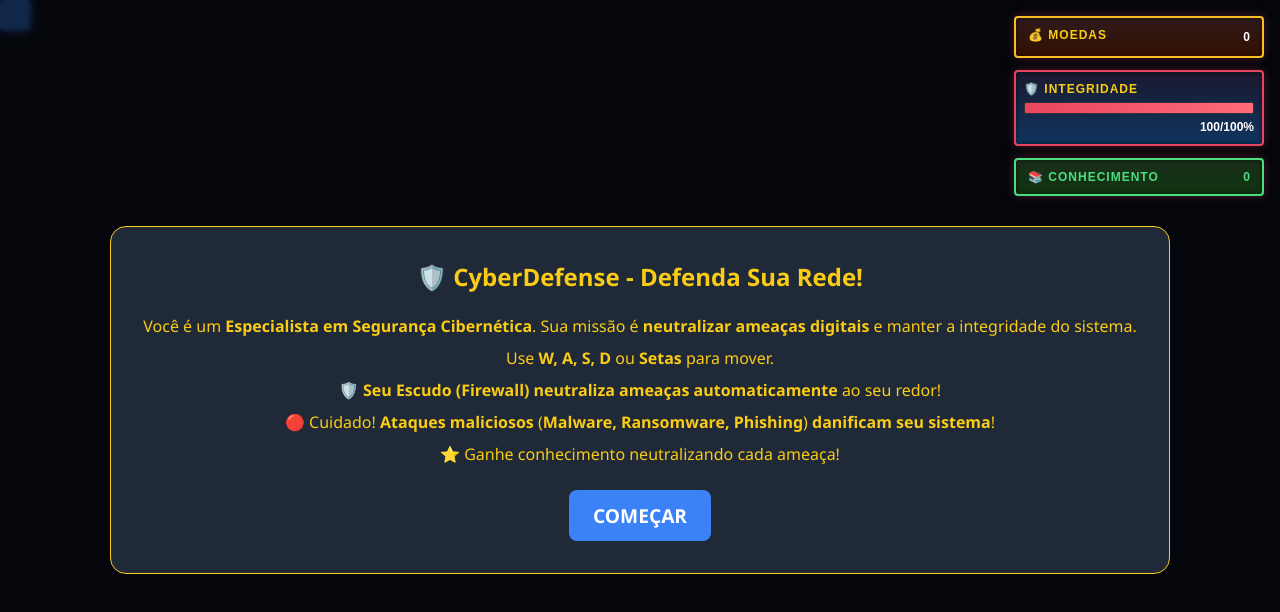
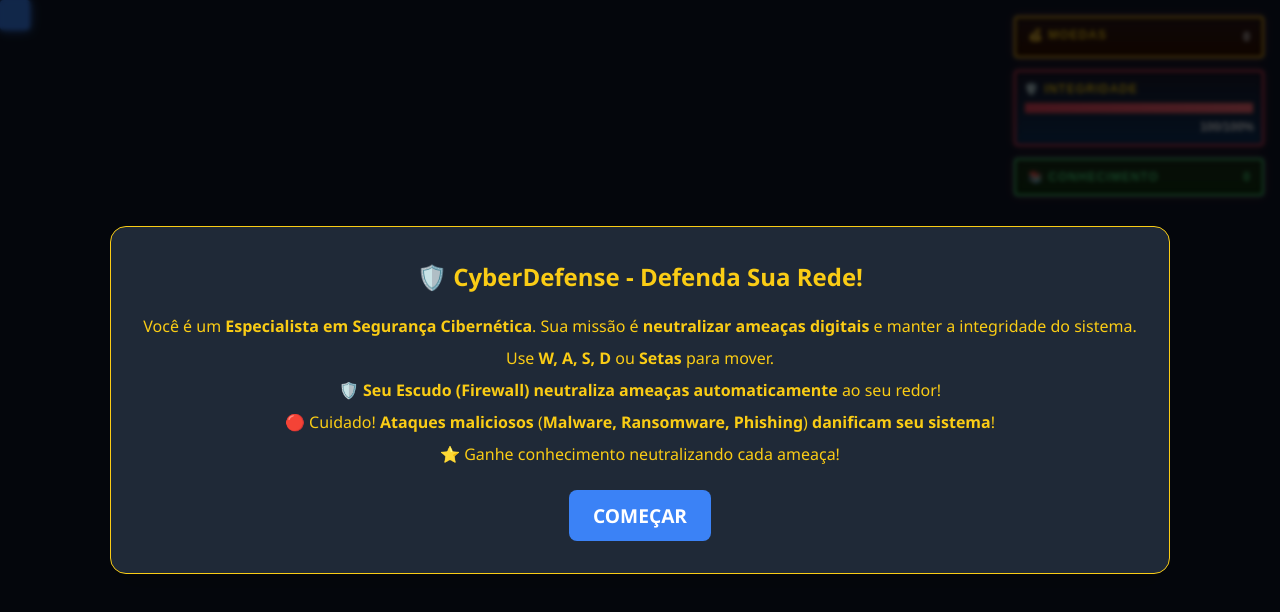
Before and after one commit to MViniciusCoffe/jogo-serverless, a React (Vite) app: page / in a window 1280 px wide. Shown: the top 612 px of the page. Built offline with nearby package versions, Linux system fonts and the light colour scheme; the HTML template or start-up script is replaced by a standard one.

Commit message:
fix: fixed interface `z-index` bug

```diff
--- a/src/App.css
+++ b/src/App.css
@@ -35,7 +35,7 @@
   position: absolute;
   top: 1rem;
   right: 1rem;
-  z-index: 100;
+  z-index: 10;
   display: flex;
   flex-direction: column;
   gap: 0.75rem;
@@ -246,7 +246,7 @@
   display: flex;
   justify-content: center;
   align-items: center;
-  z-index: 20;
+  z-index: 100;
   backdrop-filter: blur(2px);
 }
 
@@ -258,7 +258,7 @@
   display: flex;
   justify-content: center;
   align-items: center;
-  z-index: 25;
+  z-index: 110;
   backdrop-filter: blur(5px);
   animation: fadeIn 0.2s ease-in;
 }
```
